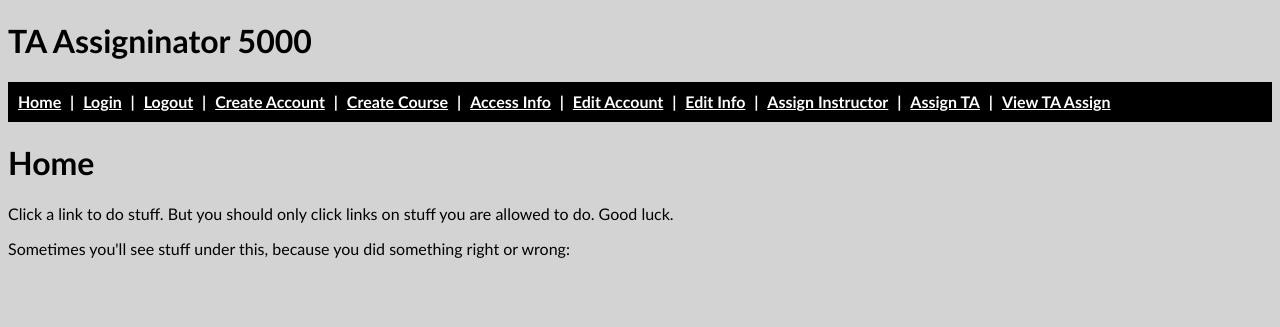
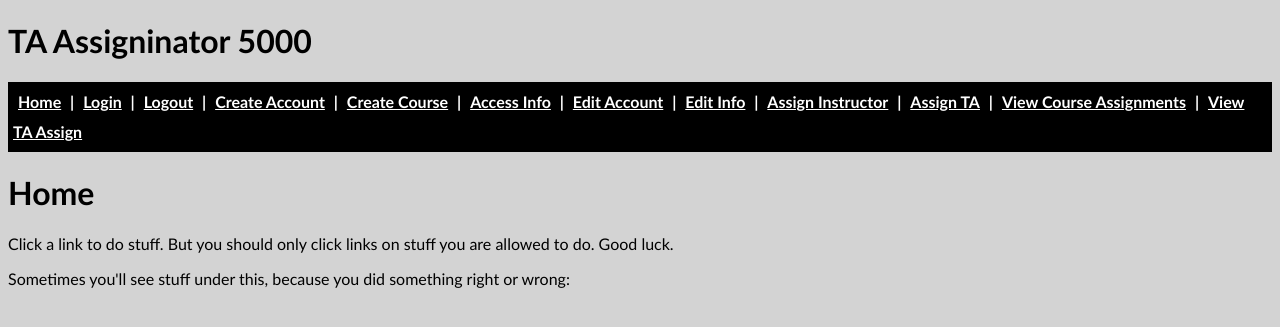
Before and after one commit to jwolf-uwm/scrum_and_coke_django_v2, a Django app: page / in a window 1280 px wide. Shown: the top 327 px of the page. Run offline with Django 3.2, Linux system fonts and the light colour scheme.

Commit message:
should work

```diff
--- a/templates/base.html
+++ b/templates/base.html
@@ -23,6 +23,7 @@
             <li class="menu"><a href="/edit_info">Edit Info</a></li> |
             <li class="menu"><a href="/assign_instructor">Assign Instructor</a></li> |
             <li class="menu"><a href="/assign_ta">Assign TA</a></li> |
+            <li class="menu"><a href="/assign_ta">View Course Assignments</a></li> |
             <li class="menu"><a href="/view_ta_assign">View TA Assign</a></li>
         </ul>
     </div>
```
Also changed, not shown: db.sqlite3, ta_assign/migrations/0001_initial.py.
